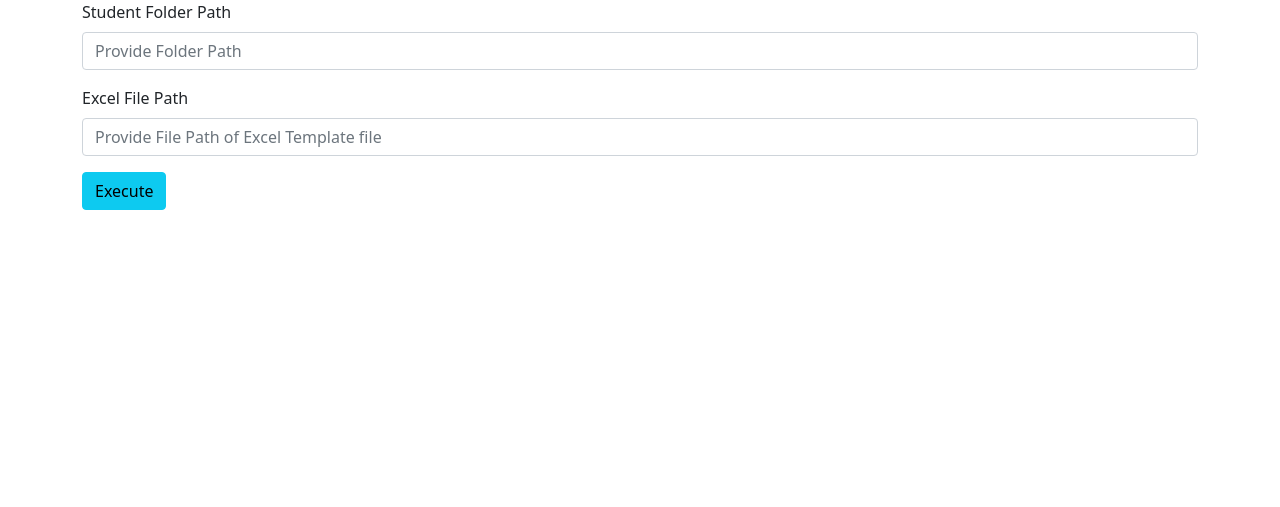
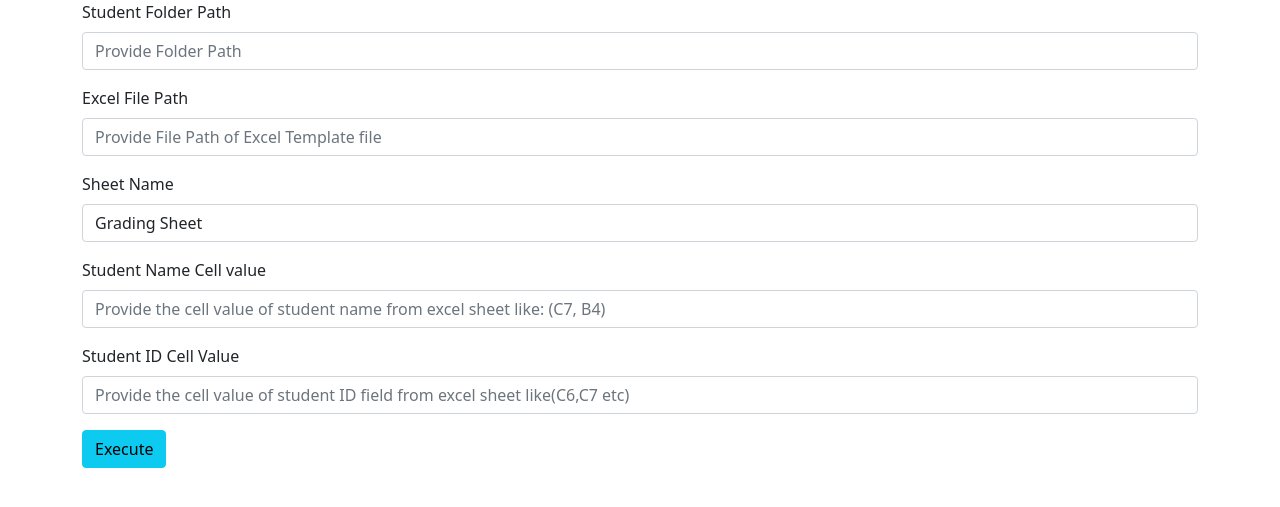
Before and after one commit to projeshBasnet/excel-automater, a Flask app: page /add_excel_sheet in a window 1280 px wide. Shown: the part 56-563 px from the top of the page. Run offline with Flask 2, Linux system fonts and the light colour scheme.

Commit message:
enhanced inset excel template code as well as some modifacation on giving marks code

```diff
--- a/app.py
+++ b/app.py
@@ -96,8 +96,17 @@ def add_excel_sheet():
     if request.method == "POST":
         folder_name = request.form.get("student_folder")
         excel_sheet = request.form.get("excel_file")
+        sheet_name = request.form.get("sheet_name")
+        student_name_cell = request.form.get("name_cell_value")
+        student_id_cell = request.form.get("id_cell_value")
 
-        iterate_folder(folder_name,excel_sheet)
+        cell_infos = {"name":student_name_cell,"id":student_id_cell}
+
+        print(f"cell_infos",cell_infos)
+        print(f"sheet_name",sheet_name)
+
+
+        iterate_folder(folder_name,excel_sheet,cell_infos,sheet_name)
     return render_template("add_excel_sheet.html")
 
 
--- a/insert_student_marks.py
+++ b/insert_student_marks.py
@@ -83,12 +83,12 @@ print(f"completed changing marks of student in that folder")
 
 def add_marks_on_student_sheet(excel_file, marks_info):
     print("inside add_marks_on_student_sheet")
+    print(f"excel_file: {excel_file}")
     workbook = load_workbook(excel_file)
     sheet = workbook["Grading Sheet"]
     print(f"marks_info: {marks_info}")
     for key, value in marks_info.items():
         print(f"value is: {value}")
-        value = json.loads(value)
         print(f"Changing the marks of cell: {key}")
         """
         it creates a marks value from a given lists randomly within a given range having spacing of 0.5
--- a/read_files.py
+++ b/read_files.py
@@ -1,4 +1,3 @@
-from asyncore import write
 import openpyxl
 from pathlib import Path
 import os
--- a/templates/add_excel_sheet.html
+++ b/templates/add_excel_sheet.html
@@ -15,6 +15,26 @@
             <input type="text" class="form-control" id="excel_file_path"
                 placeholder="Provide File Path of Excel Template file" name="excel_file">
         </div>
+
+        <div class="mb-3">
+            <label for="sheet_name" class="form-label">Sheet Name</label>
+            <input type="text" class="form-control" id="sheet_name"
+                placeholder="Provide the sheet name where you want to add the student name and student ID" name="sheet_name" value="Grading Sheet">
+        </div>
+
+        <div class="mb-3">
+            <label for="name_cell_value" class="form-label">Student Name Cell value</label>
+            <input type="text" class="form-control" id="name_cell_value"
+                placeholder="Provide the cell value of student name from excel sheet like: (C7, B4)" name="name_cell_value">
+        </div>
+
+
+        <div class="mb-3">
+            <label for="id_cell_value" class="form-label">Student ID Cell Value</label>
+            <input type="text" class="form-control" id="id_cell_value"
+                placeholder="Provide the cell value of student ID field from excel sheet like(C6,C7 etc)" name="id_cell_value">
+        </div>
+
         <button type="submit" class="btn btn-info">Execute</button>
 
     </form>
```
Also changed, not shown: insert_marking_template.py (+29 -5 lines).
